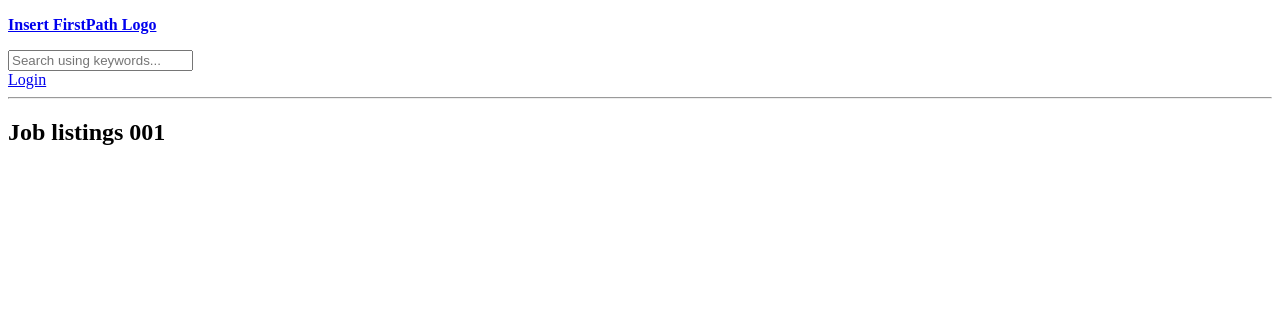
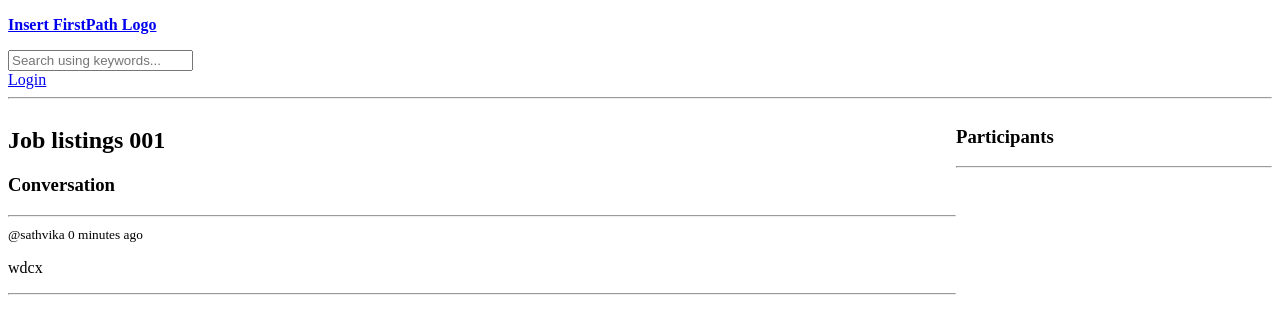
Before and after one commit to sathvikamuktha/FirstPath, a Django app: page /room/4/ in a window 1280 px wide. Shown: the top 334 px of the page. Run offline with Django 5.2, Linux system fonts and the light colour scheme; data comes from the database, SQL or seed files in the repository; both versions use the stored data as it was after the commit.

Commit message:
makemigration

```diff
--- a/base/models.py
+++ b/base/models.py
@@ -13,6 +13,7 @@ class Room(models.Model):
     topic = models.ForeignKey(Topic, on_delete=models.SET_NULL, null=True)
     name = models.CharField(max_length=200)
     description = models.TextField(null=True, blank=True)
+    participants= models.ManyToManyField(User, related_name='participants', blank=True)
     updated = models.DateTimeField(auto_now=True)
     created = models.DateTimeField(auto_now_add=True)
 
--- a/base/templates/base/room.html
+++ b/base/templates/base/room.html
@@ -1,5 +1,47 @@
 {% extends 'main.html' %}
 
 {% block content %}
-<h2>{{room.name}}</h2>
+
+<style>
+    .room-container{
+        display:grid;
+        grid-template-columns: 3fr 1fr
+    }
+</style>
+<div class="room-container">
+    <div>
+        <h2>{{room.name}}</h2>
+        <p>{{room.description}}</p>
+
+        <div class="comment-wapper">
+            <h3>Conversation</h3>
+            <hr>
+
+            {% for message in room_messages %}
+            <div>
+                <small>@{{message.user}} {{message.created|timesince}} ago</small>
+                <p>{{message.body}}</p>
+                <hr>
+            </div>
+            {% endfor %}
+        </div>
+
+        {% if request.user.is_authenticated %}
+        <div class="comment-form">
+            <form method="POST" action="">
+                {% csrf_token %}
+                <input type="test" name="body" placeholder="message...">
+            </form>
+        </div>
+        {% endif%}
+    </div>
+
+    <div>
+        <h3>Participants</h3>
+        <hr>
+    </div>
+
+
+</div>
+
 {% endblock content %}
--- a/base/views.py
+++ b/base/views.py
@@ -6,7 +6,7 @@ from django.db.models import Q
 from django.contrib.auth.models import User
 from django.contrib.auth import authenticate, login, logout
 from django.contrib.auth.forms import UserCreationForm
-from .models import Room, Topic
+from .models import Room, Topic, Message
 from .forms import RoomForm
 
 # rooms = [
@@ -79,7 +79,19 @@ def home(request):
 
 def room(request, pk):
     room = Room.objects.get(id=pk)
-    context = {'room' : room}
+    room_messages = room.message_set.all().order_by('-created')
+    participants = room.participants.all()
+
+    if request.method == 'POST':
+        message = Message.objects.create(
+            user=request.user,
+            room=room,
+            body=request.POST.get('body')
+        )
+        return redirect('room', pk=room.id)
+
+
+    context = {'room' : room, 'room_messages': room_messages, 'participants':participants}
     return render(request, 'base/room.html', context)
 
 
```
Also changed, not shown: base/migrations/0003_alter_room_options_room_participants.py (added), db.sqlite3.
